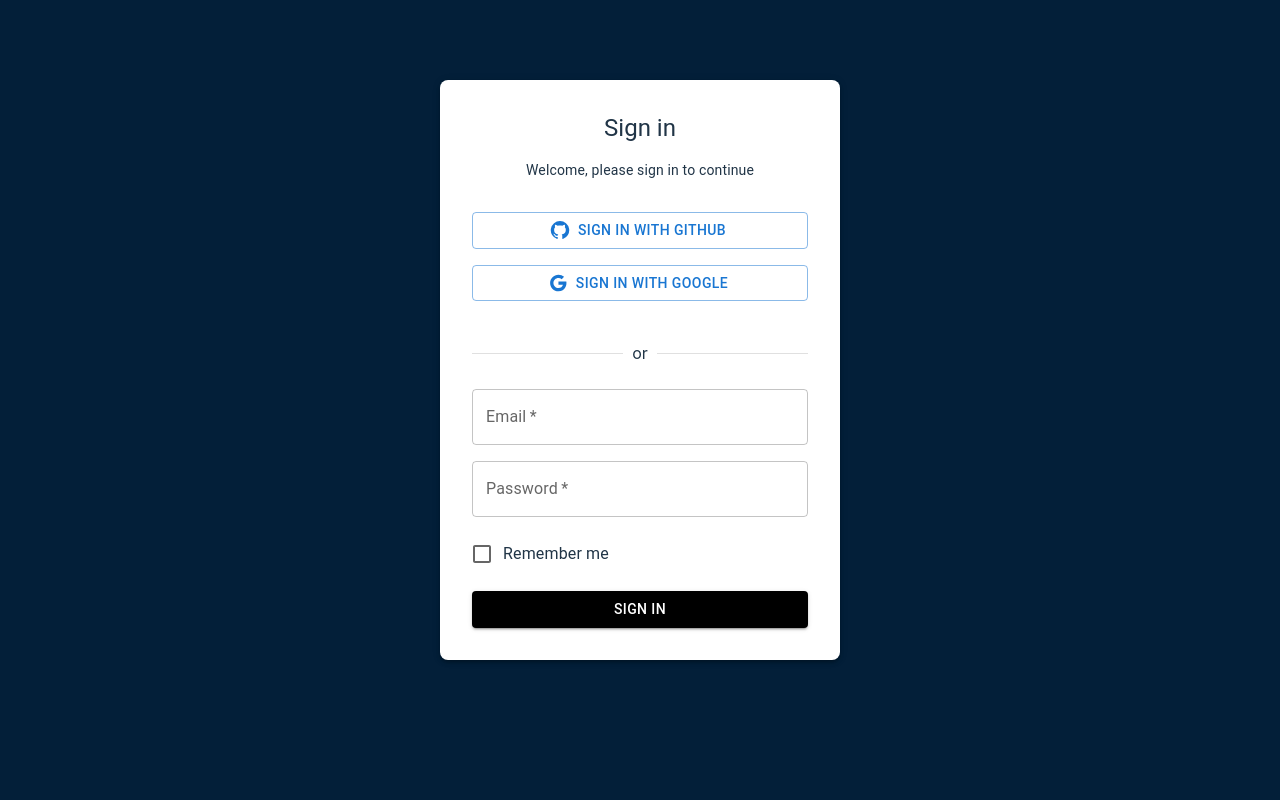
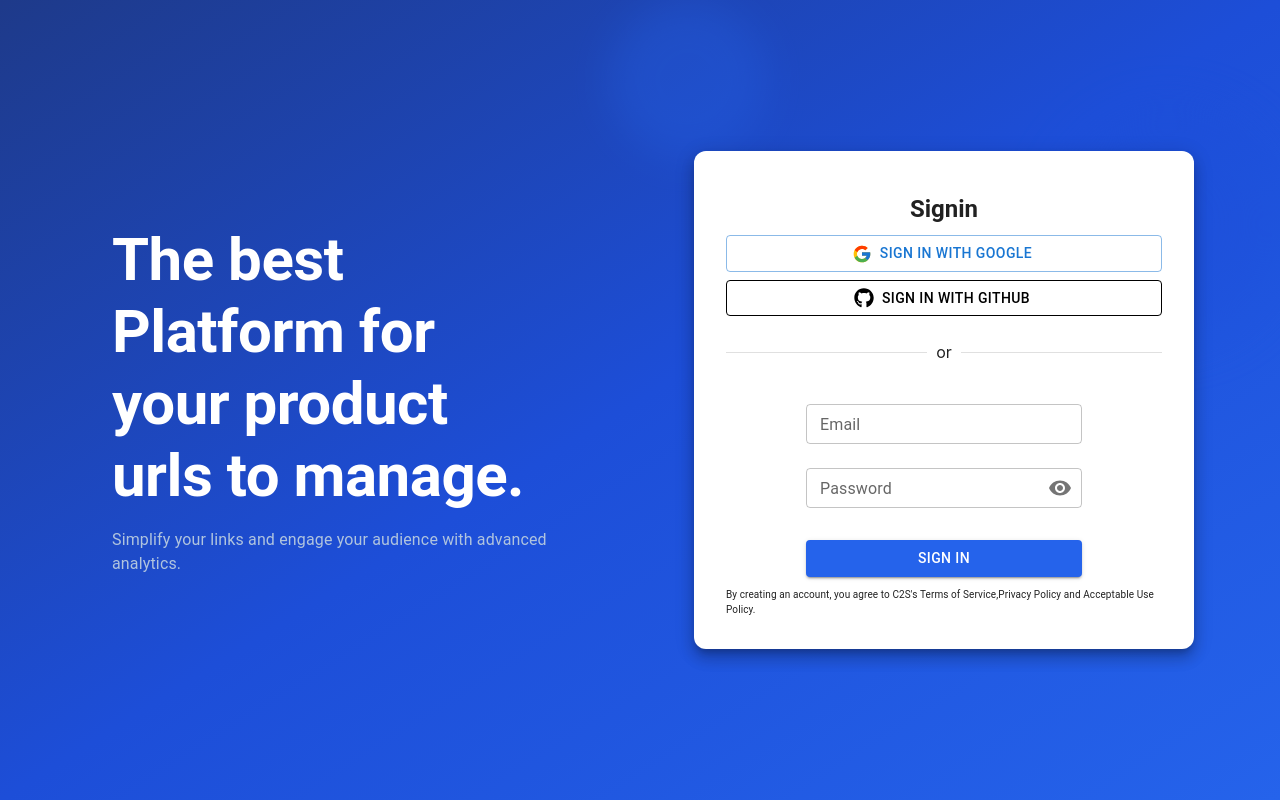
Before and after one commit to juyelhushen/cut2short-front, a React (Vite) app: page /login in a window 1280 px wide. Built offline with nearby package versions, Linux system fonts and the light colour scheme; no server answers.

Commit message:
oauth integrated for user authetication

```diff
--- a/package.json
+++ b/package.json
@@ -23,7 +23,8 @@
     "react-dom": "^19.0.0",
     "react-icons": "^5.4.0",
     "react-redux": "^9.2.0",
-    "react-router-dom": "^7.1.0"
+    "react-router-dom": "^7.1.0",
+    "react-toastify": "^11.0.3"
   },
   "devDependencies": {
     "@eslint/js": "^9.17.0",
--- a/src/auth/OAuth2Callback.jsx
+++ b/src/auth/OAuth2Callback.jsx
@@ -1,25 +1,38 @@
 import React, { useEffect } from "react";
 import { useLocation, useNavigate } from "react-router-dom";
-import { handleGoogleCallback } from "../services/UserService";
+import axios from "axios";
+import { useDispatch } from "react-redux";
+import { setUserData } from "../store/loginCred/LoginSlice";
 
 const OAuth2Callback = () => {
   const navigate = useNavigate();
-  const location = useLocation();
+  const dispatch = useDispatch();
 
   useEffect(() => {
-    fetchToken();
-  }, [navigate, location]);
+    axios
+      .get("http://localhost:8080/oauth2/callback", { withCredentials: true })
+      .then((response) => {
+        console.log("response", response.data);
 
-  const fetchToken = async () => {
-    try {
-      const token = await handleGoogleCallback();
-      console.log("tokemn",token);
-      // navigate("/dashboard");
-    } catch (error) {
-      console.error("Error during OAuth2 callback:", error);
-      navigate("/login");
-    }
-  };
+        const { name, username, token } = response.data.data;
+
+        localStorage.setItem("name", name);
+        localStorage.setItem("username", username);
+        localStorage.setItem("token", token);
+
+        dispatch(
+          setUserData({
+            name: name,
+            username: username,
+            token: token,
+          })
+        );
+        navigate("/dashboard");
+      })
+      .catch((error) => {
+        console.error("Error during OAuth2 callback:", error);
+      });
+  }, []);
 
   return <div>Loading...</div>;
 };
--- a/src/modules/Login/Login.jsx
+++ b/src/modules/Login/Login.jsx
@@ -1,4 +1,4 @@
-import React from "react";
+import React, { useState } from "react";
 import {
   Box,
   Button,
@@ -7,9 +7,18 @@ import {
   Divider,
   Checkbox,
   FormControlLabel,
+  Paper,
+  FormControl,
+  IconButton,
 } from "@mui/material";
 import GitHubIcon from '@mui/icons-material/GitHub';
 import GoogleIcon from "@mui/icons-material/Google";
+import { useNavigate } from "react-router-dom";
+import { useDispatch } from "react-redux";
+import { signin } from "../../services/UserService";
+import { FcGoogle } from "react-icons/fc";
+import { FaGithub } from "react-icons/fa";
+import { Visibility, VisibilityOff } from "@mui/icons-material";
 
 const providers = [
   { id: "github", name: "GitHub" },
@@ -18,100 +27,228 @@ const providers = [
 ];
 
 const Login = () => {
-  const handleProviderSignIn = (provider) => {
-    console.log(`Signing in with ${provider}`);
+  const navigate = useNavigate();
+  const dispatch = useDispatch();
+
+  const [formData, setFormData] = useState({
+    email: "",
+    password: "",
+  });
+  const [showPassword, setShowPassword] = useState(false);
+
+  const handleClickShowPassword = () => setShowPassword((show) => !show);
+
+  const handleMouseDownPassword = (event) => {
+    event.preventDefault();
   };
 
-  const handleEmailSignIn = (e) => {
-    e.preventDefault();
-    console.log("Email and Password Sign-In");
+  const handleMouseUpPassword = (event) => {
+    event.preventDefault();
   };
 
+  const handleSignIn = async () => {
+    try {
+      const response = await signin(formData, dispatch);
+      if (response.success) {
+        navigate("/dashboard");
+      }
+    } catch (error) {
+      throw new Error("error", error);
+    }
+  };
+
+  const handleInputChange = (e) => {
+    const { name, value } = e.target;
+    setFormData((prev) => ({
+      ...prev,
+      [name]: value,
+    }));
+  };
+
+
+
+  const handleGoogleLogin = () => {
+    window.location.href = "http://localhost:8080/oauth2/authorization/google";
+    console.log('juyal')
+
+  };
+
+  const handleGithubLogin = () => {
+    window.location.href = "http://localhost:8080/oauth2/authorization/github";
+  };
+
+
   return (
-    <>
+    <Box
+      display="flex"
+      flexWrap="wrap"
+      width="100%"
+      height="100vh"
+      p={4}
+      sx={{
+        background:
+          "linear-gradient(to bottom right, #1e3a8a, #1d4ed8, #2563eb)",
+      }}
+    >
+      {/* Left Section */}
+      <Box
+        display="flex"
+        flexDirection="column"
+        justifyContent="center"
+        textAlign={{ xs: "center", md: "left" }}
+        px={{ xs: 4, md: 10 }}
+        width={{ xs: "100%", md: "50%" }}
+        color="white"
+      >
+        <Typography variant="h2" fontWeight="bold" mb={2}>
+          The best Platform for your product urls to manage.
+        </Typography>
+        <Typography variant="body1" sx={{ color: "#b0c4de" }}>
+          Simplify your links and engage your audience with advanced analytics.
+        </Typography>
+      </Box>
+
+      {/* Right Section */}
+      <Box
+        display="flex"
+        justifyContent="center"
+        alignItems="center"
+        width={{ xs: "100%", md: "50%" }}
+        position="relative"
+      >
+        {/* Background Circles */}
         <Box
           sx={{
-          width: 400,
-          margin: "auto",
-          marginTop: 10,
+            position: "absolute",
+            width: "10rem",
+            height: "10rem",
+            borderRadius: "50%",
+            backgroundColor: "#2563eb",
+            opacity: 0.3,
+            filter: "blur(20px)",
+            top: "-2rem",
+            left: "-2rem",
+          }}
+        />
+        <Box
+          sx={{
+            position: "absolute",
+            width: "14rem",
+            height: "14rem",
+            borderRadius: "50%",
+            backgroundColor: "#1d4ed8",
+            opacity: 0.3,
+            filter: "blur(30px)",
+            top: "5rem",
+            right: "-2rem",
+          }}
+        />
+
+        <Paper
+          elevation={10}
+          sx={{
+            width: "100%",
+            maxWidth: "500px",
             padding: 4,
-          boxShadow: 3,
-          borderRadius: 2,
-          textAlign: "center",
-          backgroundColor: "white",
+            zIndex: 1,
+            borderRadius: "12px",
           }}
         >
-        <Typography variant="h5" sx={{ marginBottom: 2 }}>
-          Sign in
+          <Box margin={"10px"}>
+            <Typography variant="h5" fontWeight="bold" textAlign={"center"}>
+              Signin
             </Typography>
-        <Typography variant="body2" sx={{ marginBottom: 4 }}>
-          Welcome, please sign in to continue
-        </Typography>
-
+          </Box>
+          <Box mb={3}>
             <Button
+              fullWidth
               variant="outlined"
-          startIcon={<GitHubIcon />}
-          onClick={() => handleProviderSignIn("GitHub")}
-          sx={{ width: "100%", marginBottom: 2 }}
+              startIcon={<FcGoogle />}
+              sx={{ marginBottom: 1 }}
+              onClick={handleGoogleLogin}
             >
-          Sign In With GitHub
+              Sign in with Google
             </Button>
-
-        {/* Google Sign-In */}
             <Button
+              fullWidth
               variant="outlined"
-          startIcon={<GoogleIcon />}
-          onClick={() => handleProviderSignIn("Google")}
-          sx={{ width: "100%", marginBottom: 2 }}
+              startIcon={<FaGithub />}
+              sx={{ color: "black", borderColor: "black" }}
+              onClick={handleGithubLogin}
             >
-          Sign In With Google
+              Sign in with GitHub
             </Button>
+          </Box>
 
           <Divider sx={{ marginY: 3 }}>or</Divider>
 
-        <Box
-          component="form"
-          onSubmit={handleEmailSignIn}
-          sx={{ textAlign: "left" }}
-        >
+          <FormControl className="w-full">
             <TextField
+              fullWidth
               label="Email"
               type="email"
-            fullWidth
-            required
-            sx={{ marginBottom: 2 }}
+              variant="outlined"
+              placeholder="your@mail.com"
+              name="email"
+              value={formData.email}
+              size="small"
+              margin="normal"
+              onChange={handleInputChange}
             />
             <TextField
+              fullWidth
               label="Password"
-            type="password"
-            fullWidth
-            required
-            sx={{ marginBottom: 2 }}
+              type={showPassword ? "text" : "password"}
+              variant="outlined"
+              size="small"
+              margin="normal"
+              InputProps={{
+                endAdornment: (
+                  <IconButton
+                    onClick={handleClickShowPassword}
+                    onMouseDown={handleMouseDownPassword}
+                    onMouseUp={handleMouseUpPassword}
+                    edge="end"
+                  >
+                    {showPassword ? <VisibilityOff /> : <Visibility />}
+                  </IconButton>
+                ),
+              }}
             />
-
-          <FormControlLabel
-            control={<Checkbox />}
-            label="Remember me"
-            sx={{ marginBottom: 2 }}
-          />
-
             <Button
               type="submit"
+              fullWidth
               variant="contained"
-            fullWidth
               sx={{
-              backgroundColor: "#000",
-              color: "#fff",
-              "&:hover": {
-                backgroundColor: "#333",
-              },
+                backgroundColor: "#2563eb",
+                "&:hover": { backgroundColor: "#1e40af" },
+                marginTop: 3,
               }}
+              onClick={handleSignIn}
             >
-            Sign In
+              Sign in
             </Button>
+          </FormControl>
+          <Box textAlign={"start"} marginTop={"10px"}>
+            <Typography sx={{ fontSize: "10px" }}>
+              By creating an account, you agree to C2S's{" "}
+              <span className="font-bold underline cursor-pointer">
+                Terms of Service
+              </span>
+              ,
+              <span className="font-bold underline cursor-pointer">
+                Privacy Policy
+              </span>{" "}
+              and{" "}
+              <span className="font-bold underline cursor-pointer">
+                Acceptable Use Policy
+              </span>
+              .
+            </Typography>
+          </Box>
+        </Paper>
       </Box>
     </Box>
-    </>
   );
 };
 
--- a/src/modules/Login/SignUp.jsx
+++ b/src/modules/Login/SignUp.jsx
@@ -23,6 +23,7 @@ import { Form, useNavigate } from "react-router-dom";
 import { useDispatch } from "react-redux";
 import { signup } from "../../services/UserService";
 import { Visibility, VisibilityOff } from "@mui/icons-material";
+// import { GoogleLogin, GoogleOAuthProvider } from "@react-oauth/google";
 
 const SignUp = () => {
   const navigate = useNavigate();
@@ -65,7 +66,7 @@ const SignUp = () => {
     }));
   };
 
-  console.log("data", formData);
+
 
   const handleGoogleLogin = () => {
     window.location.href = "http://localhost:8080/oauth2/authorization/google";
@@ -76,6 +77,7 @@ const SignUp = () => {
   const handleGithubLogin = () => {
     window.location.href = "http://localhost:8080/oauth2/authorization/github";
   };
+
 
   return (
     <Box
--- a/src/services/UserService.jsx
+++ b/src/services/UserService.jsx
@@ -35,25 +35,35 @@ export const signup = async (data, dispatch) => {
   }
 };
 
-export const signin = async (data) => {
+export const signin = async (data,dispatch) => {
   try {
     const response = await AxiosInstance.post("/api/user/login", data);
+    const { name, username, token } = response.data.data;
+
+    //storing
+    localStorage.setItem("name", name);
+    localStorage.setItem("username", username);
+    localStorage.setItem("token", token);
+
+    //dispatch
+    dispatch(
+      setUserData({
+        name: name,
+        username: username,
+        token: token,
+      })
+    );
+
     return response.data;
   } catch (error) {
     console.error("errror in signing in : ", error);
   }
 };
-
-export const handleGoogleCallback = async () => {
+export const getTest = async () => {
   try {
-    const response = await axios.get(
-      "http://localhost:8080/auth/oauth2/callback"
-    );
-    const token = response.data.token;
-    localStorage.setItem("jwt", token);
-    console.log("Logged in with token:", token);
-    return token;
+    const response = await AxiosInstance.get("/api/user");
+    return response;
   } catch (error) {
-    console.error("Error during login:", error);
+    console.error("errror in signing in : ", error);
   }
 };
```
Also changed, not shown: 1 other file (tests, documents, lock files or other folders). Lines whose indentation alone changed are shown as unchanged.
